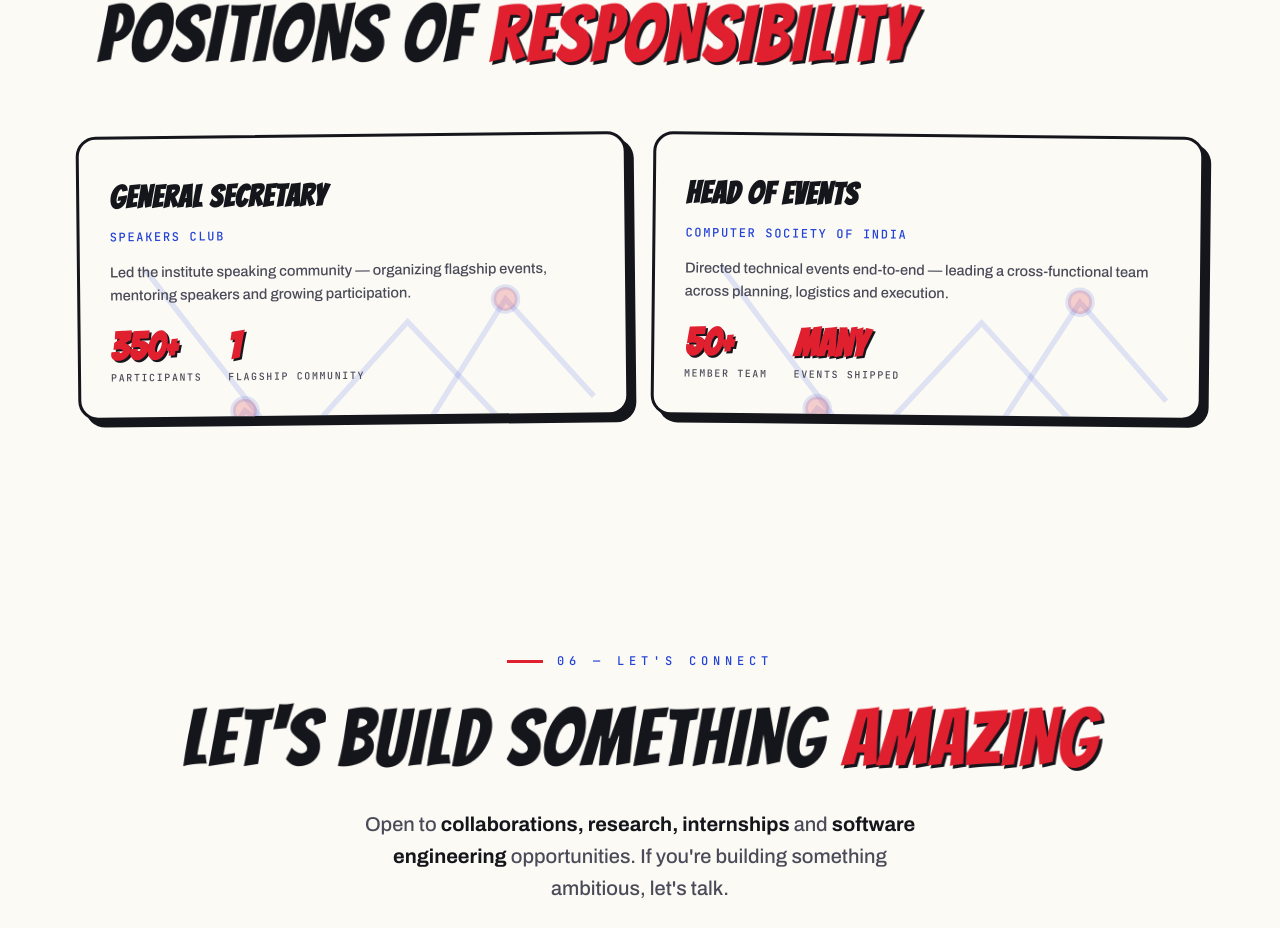
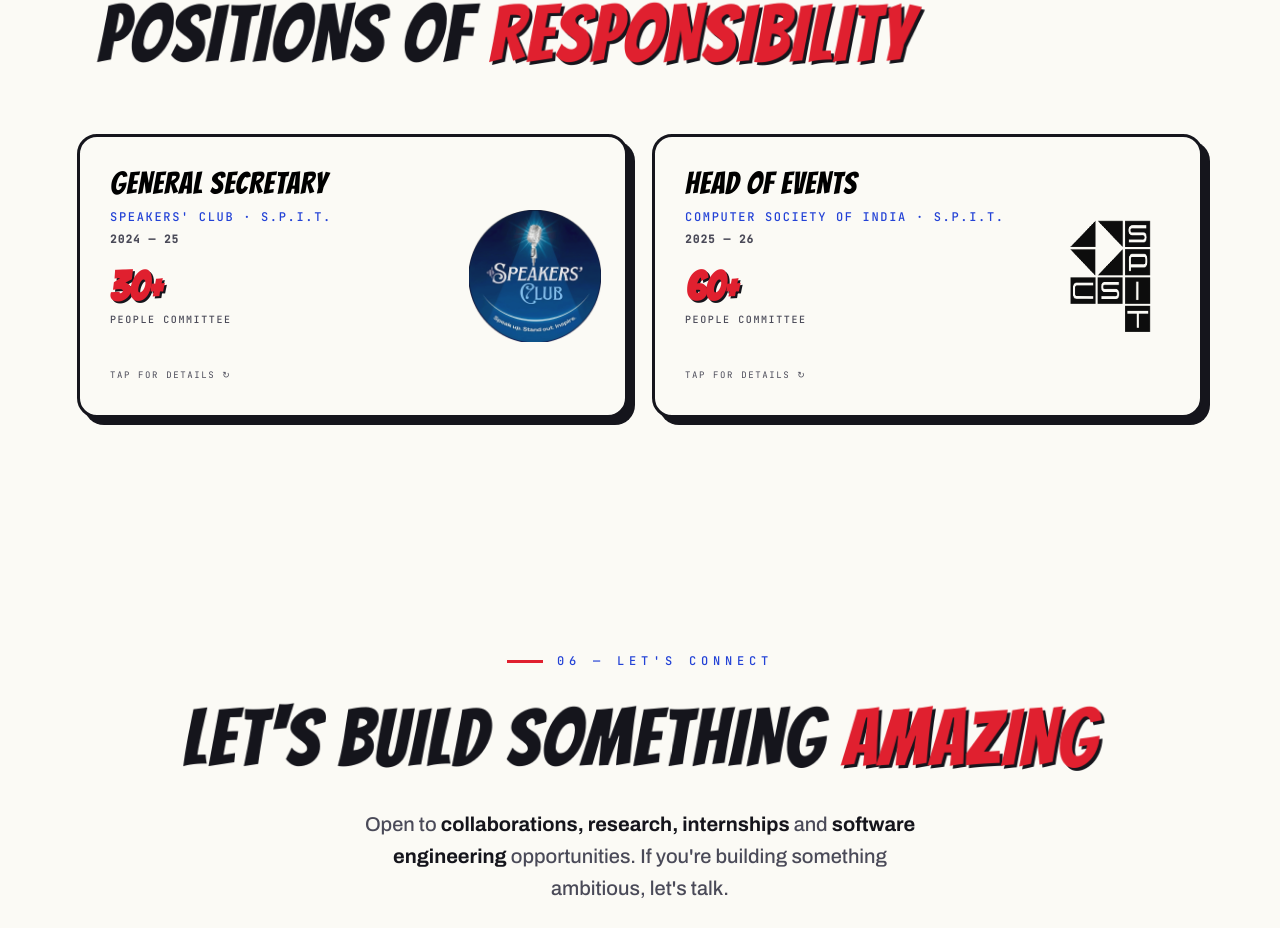
Before and after one commit to LekhNayak/Portfolio, a React (Vite) app: page / in a window 1280 px wide. Shown: the part 6030-6958 px from the top of the page. Built offline with nearby package versions, Linux system fonts and the light colour scheme.

Commit message:
fix: content and style of exp section fixed

```diff
--- a/src/components/Leadership/Leadership.module.scss
+++ b/src/components/Leadership/Leadership.module.scss
@@ -1,4 +1,4 @@
-  .grid {
+.grid {
   display: grid;
   grid-template-columns: 1fr 1fr;
   gap: 24px;
@@ -9,48 +9,88 @@
   }
 }
 
+// outer = button reset + perspective for the flip (the panel lives on the faces)
 .card {
   position: relative;
+  display: block;
+  width: 100%;
+  padding: 0;
+  border: none;
+  background: transparent;
+  font: inherit;
+  text-align: left;
+  cursor: pointer;
+  perspective: 1600px;
+}
+
+.flipInner {
+  position: relative;
+  display: grid; // stack faces in one cell → height = taller face, no reflow
+  grid-template-rows: 1fr; // the single (stacked) row fills the card height
+  height: 100%; // fill the grid-stretched card so both cards match
+  transform-style: preserve-3d;
+  transition: transform 0.65s cubic-bezier(0.6, 0.02, 0.2, 1);
+  will-change: transform;
+}
+
+// vertical flip
+.card.flipped .flipInner {
+  transform: rotateX(180deg);
+}
+
+.face {
+  grid-area: 1 / 1;
+  position: relative;
+  min-height: 232px;
   border: 3px solid $ink;
   border-radius: 20px;
-  padding: 34px 30px;
-  background: $paper;
+  padding: 32px 30px;
   box-shadow: 7px 7px 0 $ink;
   overflow: hidden;
-  transition: transform 0.25s, box-shadow 0.25s, background 0.25s;
-
-  &:nth-child(odd) {
-    transform: rotate(-0.6deg);
-  }
-  &:nth-child(even) {
-    transform: rotate(0.6deg);
-  }
-  &:hover {
-    transform: translate(-3px, -3px) rotate(0);
-    box-shadow: 12px 12px 0 $ink;
-    background: #fff;
-  }
+  backface-visibility: hidden;
+  -webkit-backface-visibility: hidden;
+  transition: box-shadow 0.25s;
 }
 
-// faint animated network backdrop
-.net {
-  position: absolute;
-  inset: 0;
-  pointer-events: none;
-  stroke: rgba(35, 66, 214, 0.16);
-  stroke-width: 1;
-  fill: none;
-  opacity: 0.8;
+.card:hover .face {
+  box-shadow: 12px 12px 0 $ink;
+}
 
-  circle {
-    fill: rgba(224, 32, 47, 0.25);
-    animation: nodePulse 3s ease-in-out infinite;
-  }
+.front {
+  background: $paper;
+}
+
+.back {
+  background: $yellow;
+  transform: rotateX(180deg);
 }
 
 .content {
   position: relative;
   z-index: 1;
+  display: flex;
+  flex-direction: column;
+  height: 100%;
+}
+
+// org emblem filling the empty right side of the front face (placeholder)
+.logo {
+  position: absolute;
+  top: 50%;
+  right: 24px;
+  transform: translateY(-50%);
+  width: 32%;
+  max-width: 132px;
+  height: auto;
+  object-fit: contain;
+  opacity: 0.95;
+  z-index: 1;
+  pointer-events: none;
+}
+
+// keep the front copy clear of the emblem
+.front .content {
+  padding-right: 34%;
 }
 
 .role {
@@ -58,6 +98,7 @@
   font-size: clamp(24px, 2.4vw, 32px);
   text-transform: uppercase;
   letter-spacing: 0.03em;
+  line-height: 1;
 }
 
 .org {
@@ -66,42 +107,97 @@
   letter-spacing: 0.14em;
   text-transform: uppercase;
   color: $blue;
-  margin: 6px 0 14px;
+  margin: 8px 0 4px;
   font-weight: 500;
 }
 
-.blurb {
+.period {
+  font-family: $font-mono;
+  font-size: 11px;
+  letter-spacing: 0.1em;
   color: $ink-soft;
-  font-size: 14.5px;
-  font-weight: 500;
-  line-height: 1.55;
+  font-weight: 600;
 }
 
-.stats {
-  display: flex;
-  gap: 26px;
-  margin-top: 22px;
-}
-
-.stat {
+.committee {
   display: flex;
   flex-direction: column;
   line-height: 1;
+  margin-top: 18px;
 
   b {
     font-family: $font-display;
-    font-size: clamp(28px, 3vw, 40px);
+    font-size: clamp(30px, 3.2vw, 42px);
     color: $red;
     text-shadow: 2px 2px 0 $ink;
   }
 
-  span {
+  em {
+    font-style: normal;
     font-family: $font-mono;
     font-size: 10px;
     letter-spacing: 0.16em;
     text-transform: uppercase;
     color: $ink-soft;
-    margin-top: 6px;
+    margin-top: 8px;
     font-weight: 500;
   }
 }
+
+// back face copy
+.backLabel {
+  font-family: $font-mono;
+  font-size: 10px;
+  letter-spacing: 0.18em;
+  text-transform: uppercase;
+  color: $red;
+  font-weight: 600;
+  margin-bottom: 6px;
+}
+
+.backTitle {
+  font-family: $font-display;
+  font-size: clamp(22px, 2.2vw, 28px);
+  text-transform: uppercase;
+  letter-spacing: 0.03em;
+  color: $ink;
+  line-height: 1;
+}
+
+.backLead {
+  margin-top: 10px;
+  font-size: 14px;
+  line-height: 1.5;
+  color: rgba(21, 21, 28, 0.82);
+  font-weight: 500;
+}
+
+.backChips {
+  display: flex;
+  flex-wrap: wrap;
+  gap: 7px;
+  margin-top: 16px;
+}
+
+.backChip {
+  font-family: $font-mono;
+  font-size: 9.5px;
+  letter-spacing: 0.1em;
+  text-transform: uppercase;
+  border: 2px solid $ink;
+  border-radius: 99px;
+  padding: 5px 11px;
+  color: $ink;
+  background: $paper;
+  font-weight: 600;
+}
+
+.flipHint {
+  margin-top: auto;
+  padding-top: 16px;
+  font-family: $font-mono;
+  font-size: 9px;
+  letter-spacing: 0.18em;
+  text-transform: uppercase;
+  color: $ink-soft;
+}
--- a/src/components/Leadership/Leadership.tsx
+++ b/src/components/Leadership/Leadership.tsx
@@ -1,9 +1,16 @@
+import { useState } from 'react';
 import { LEADERSHIP } from '@/data/leadership';
 import shared from '@/styles/shared.module.scss';
 import styles from './Leadership.module.scss';
 
-/** Leadership roles with a faint animated network backdrop + stat highlights. */
+/**
+ * Positions of responsibility. Each card flips vertically on click to reveal
+ * the detail. Front: role / org / committee size. Back: what I actually did.
+ */
 export function Leadership() {
+  const [flipped, setFlipped] = useState<boolean[]>(() => LEADERSHIP.map(() => false));
+  const toggle = (i: number) => setFlipped((prev) => prev.map((v, idx) => (idx === i ? !v : v)));
+
   return (
     <section id="leadership">
       <div className={`${shared.eyebrow} reveal`}>05 — Leadership</div>
@@ -12,29 +19,50 @@ export function Leadership() {
       </h2>
 
       <div className={styles.grid}>
-        {LEADERSHIP.map((l) => (
-          <div className={`${styles.card} reveal hoverable`} key={l.role}>
-            <svg className={styles.net} preserveAspectRatio="none" viewBox="0 0 100 100" aria-hidden="true">
-              <polyline points="8,80 30,50 55,66 78,30 94,48" />
-              <polyline points="12,24 38,58 60,34 86,62" />
-              <circle cx="30" cy="50" r="2.2" />
-              <circle cx="55" cy="66" r="2.2" />
-              <circle cx="78" cy="30" r="2.2" />
-            </svg>
-            <div className={styles.content}>
-              <h4 className={styles.role}>{l.role}</h4>
-              <div className={styles.org}>{l.org}</div>
-              <p className={styles.blurb}>{l.blurb}</p>
-              <div className={styles.stats}>
-                {l.stats.map((s) => (
-                  <div className={styles.stat} key={s.label}>
-                    <b>{s.num}</b>
-                    <span>{s.label}</span>
-                  </div>
-                ))}
-              </div>
-            </div>
-          </div>
+        {LEADERSHIP.map((l, i) => (
+          <button
+            type="button"
+            className={`${styles.card} reveal hoverable ${flipped[i] ? styles.flipped : ''}`}
+            key={l.role}
+            onClick={() => toggle(i)}
+            aria-pressed={flipped[i]}
+            aria-label={`${l.role}, ${l.org} — tap to flip`}
+            data-no-clickfx
+          >
+            <span className={styles.flipInner}>
+              {/* ---------- FRONT ---------- */}
+              <span className={`${styles.face} ${styles.front}`}>
+                <img className={styles.logo} src={l.logo} alt="" aria-hidden="true" />
+                <span className={styles.content}>
+                  <span className={styles.role}>{l.role}</span>
+                  <span className={styles.org}>{l.org}</span>
+                  <span className={styles.period}>{l.period}</span>
+                  <span className={styles.committee}>
+                    <b>{l.committee}</b>
+                    <em>people committee</em>
+                  </span>
+                  <span className={styles.flipHint}>tap for details ↻</span>
+                </span>
+              </span>
+
+              {/* ---------- BACK ---------- */}
+              <span className={`${styles.face} ${styles.back}`}>
+                <span className={styles.content}>
+                  <span className={styles.backLabel}>// what i actually did</span>
+                  <span className={styles.backTitle}>{l.role}</span>
+                  <span className={styles.backLead}>{l.back.lead}</span>
+                  <span className={styles.backChips}>
+                    {l.back.highlights.map((h) => (
+                      <span className={styles.backChip} key={h}>
+                        {h}
+                      </span>
+                    ))}
+                  </span>
+                  <span className={styles.flipHint}>↩ back</span>
+                </span>
+              </span>
+            </span>
+          </button>
         ))}
       </div>
     </section>
--- a/src/components/Navbar/Navbar.tsx
+++ b/src/components/Navbar/Navbar.tsx
@@ -7,6 +7,8 @@ const LINKS = [
   { href: '#projects', label: 'Projects' },
   // { href: '#research', label: 'Research' }, // hidden for now — kept in code
   { href: '#experience', label: 'Experience' },
+  { href: '#achievements', label: 'Achievements' },
+  { href: '#leadership', label: 'Leadership' },
   { href: '#contact', label: 'Contact' },
 ] as const;
 
--- a/src/data/leadership.ts
+++ b/src/data/leadership.ts
@@ -1,27 +1,44 @@
 export interface LeadershipRole {
   role: string;
   org: string;
-  blurb: string;
-  stats: { num: string; label: string }[];
+  period: string;
+  /** Committee size, shown as the front stat (e.g. "30+"). */
+  committee: string;
+  /** Org emblem shown on the right of the front face (placeholder for now). */
+  logo: string;
+  /** Detail revealed on the (vertical) flip: a lead line + highlight chips. */
+  back: { lead: string; highlights: string[] };
 }
 
 export const LEADERSHIP: LeadershipRole[] = [
   {
     role: 'General Secretary',
-    org: 'Speakers Club',
-    blurb: 'Led the institute speaking community — organizing flagship events, mentoring speakers and growing participation.',
-    stats: [
-      { num: '350+', label: 'Participants' },
-      { num: '1', label: 'Flagship Community' },
-    ],
+    org: "Speakers' Club · S.P.I.T.",
+    period: '2024 — 25',
+    committee: '30+',
+    logo: '/assets/speakers%20club-Photoroom.png',
+    back: {
+      lead: "Ran the speaking scene end-to-end and built a crew that genuinely wanted to raise S.P.I.T.'s debating culture.",
+      highlights: ['Weekly Debates', 'Oxford-Style Debate', 'Elocution', 'Community Building'],
+    },
   },
   {
     role: 'Head of Events',
-    org: 'Computer Society of India',
-    blurb: 'Directed technical events end-to-end — leading a cross-functional team across planning, logistics and execution.',
-    stats: [
-      { num: '50+', label: 'Member Team' },
-      { num: 'Many', label: 'Events Shipped' },
-    ],
+    org: 'Computer Society of India · S.P.I.T.',
+    period: '2025 — 26',
+    committee: '60+',
+    logo: '/assets/csi%20logo.png',
+    back: {
+      lead: 'Organized 15+ events across the year, from serious competitive coding to the genuinely fun stuff.',
+      highlights: [
+        'IICPC Regionals',
+        'National Hackathon',
+        '24-Hr Hackathons',
+        'Minithons',
+        'Game Dev',
+        'ML Accuracy',
+        'Bug Fixing',
+      ],
+    },
   },
 ];
```
Also changed, not shown: public/assets/csi logo.png (added), public/assets/speakers club-Photoroom.png (added).
